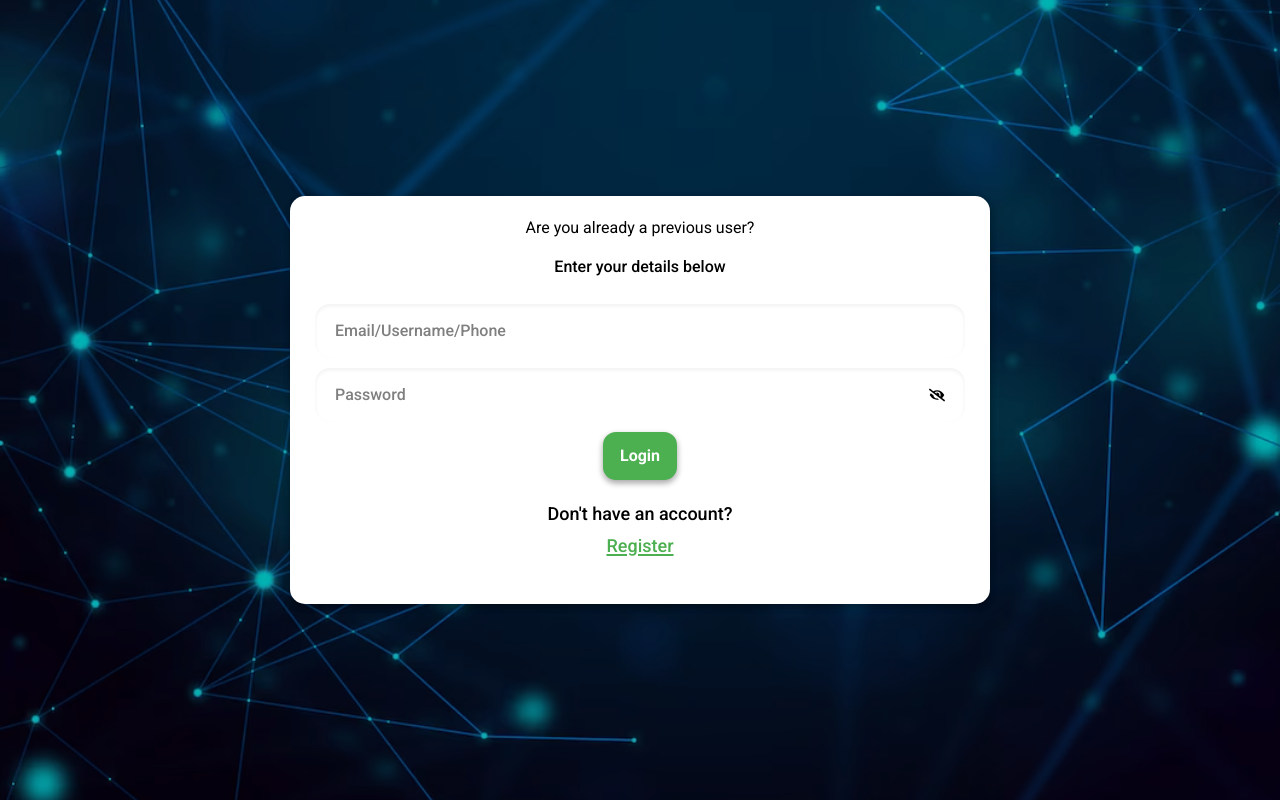
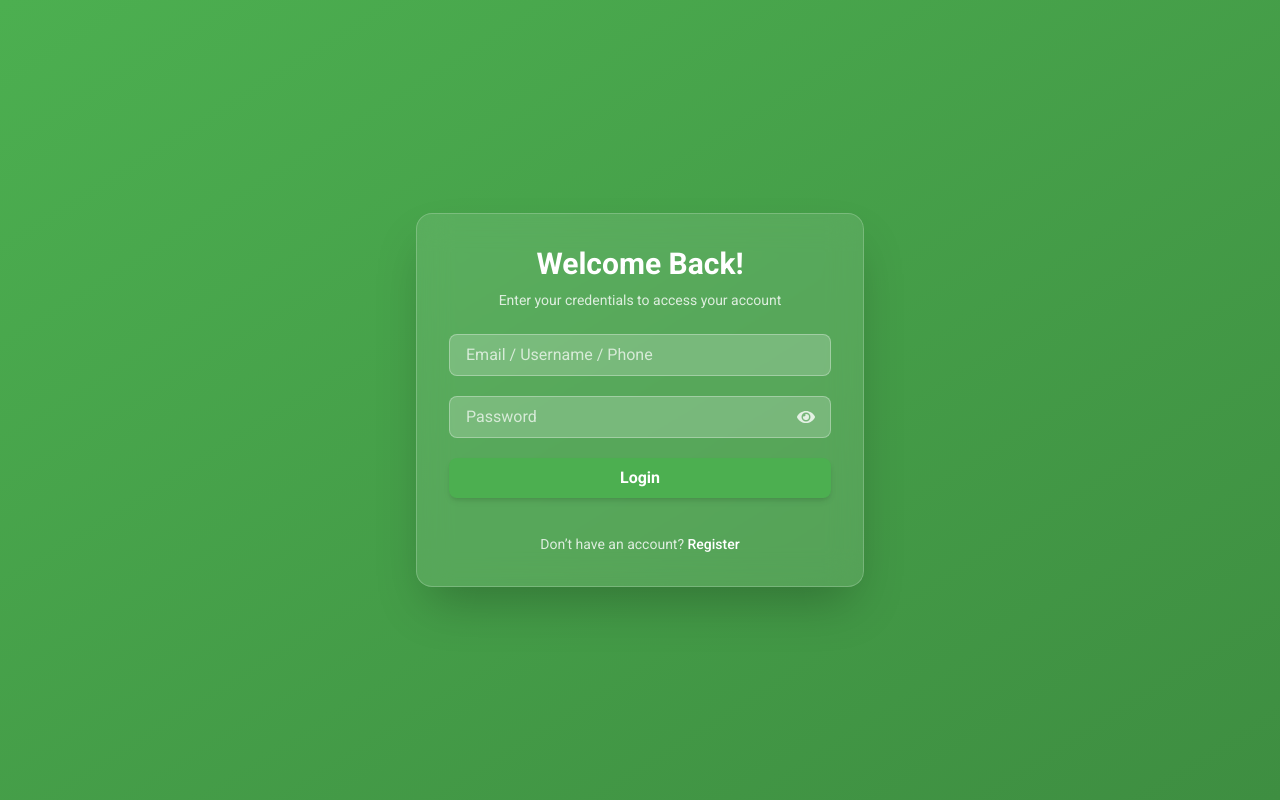
Before and after one commit to prithvijitbasak/pb-expense-tracker, a React (Vite) app in the folder frontend/: page /login in a window 1280 px wide. Built offline with nearby package versions, Linux system fonts and the light colour scheme.

Commit message:
Updated the design of the login page and updated the link of the add expense cta on dashboard

```diff
--- a/frontend/package.json
+++ b/frontend/package.json
@@ -15,6 +15,7 @@
     "chart.js": "^4.5.0",
     "dotenv": "^16.5.0",
     "jwt-decode": "^4.0.0",
+    "lucide-react": "^0.553.0",
     "prop-types": "^15.8.1",
     "react": "^19.1.0",
     "react-chartjs-2": "^5.3.0",
--- a/frontend/src/components/Login.jsx
+++ b/frontend/src/components/Login.jsx
@@ -6,6 +6,8 @@ import { API, isAuthenticated } from "../utils/auth"; // Import the function
 import { toast } from "react-toastify";
 import { FaEyeSlash, FaEye } from "react-icons/fa";
 import { useAuth } from "../context/AuthContext";
+import { Eye, EyeOff } from "lucide-react";
+import LoginShimmer from "./shimmerUIs/LoginShimmer";
 
 const Login = () => {
   const { setToken, setIsLogin, user } = useAuth();
@@ -27,10 +29,10 @@ const Login = () => {
 
   // Redirect if already logged in
   useEffect(() => {
-    if (isAuthenticated()) {
+    if (isAuthenticated() && user) {
       navigate(`/${user.username}`); // Redirect to home if user is already logged in
     }
-  }, [navigate]);
+  }, [user, navigate]);
 
   const handleInput = (e) => {
     setLoggedInUser({
@@ -54,7 +56,7 @@ const Login = () => {
       if (response.ok) {
         localStorage.setItem("token", res_data.token); // Store token in localStorage
         setLoggedInUser({ identifier: "", password: "" });
-        navigate(`/${user.username}`); // Redirect to home
+        // navigate(`/${res_data.username}`); // Redirect to home
         setToken(res_data.token);
         setIsLogin(true);
         toast.success("Logged in successfully");
@@ -70,22 +72,34 @@ const Login = () => {
     }
   };
 
+
   return (
-    <div className="login-form-wrapper">
-      <div className="container">
-        <div className="login-form-contents">
-          <h3>Are you already a previous user?</h3>
-          <p>Enter your details below</p>
-          <form className="expense-login-form" onSubmit={handleSubmit}>
+    <div className="flex min-h-screen items-center justify-center bg-gradient-to-br from-[#4caf50] to-[#3e8e41] p-4">
+      <div className="w-full max-w-md bg-white/10 backdrop-blur-lg rounded-2xl shadow-2xl p-8 border border-white/20">
+        {/* Heading Section */}
+        <div className="text-center mb-6">
+          <h3 className="text-3xl font-bold text-white mb-2">Welcome Back!</h3>
+          <p className="text-white/80 text-sm">
+            Enter your credentials to access your account
+          </p>
+        </div>
+
+        {/* Login Form */}
+        <form className="space-y-5" onSubmit={handleSubmit}>
+          {/* Identifier Field */}
+          <div>
             <input
               type="text"
               name="identifier"
-              placeholder="Email/Username/Phone"
+              placeholder="Email / Username / Phone"
               value={loggedInUser.identifier}
               onChange={handleInput}
               required
-              className="select-none"
+              className="w-full rounded-lg border border-white/30 bg-white/20 text-white placeholder-white/70 focus:ring-2 focus:ring-[#81c784] focus:outline-none px-4 py-2 transition-all select-none"
             />
+          </div>
+
+          {/* Password Field */}
           <div className="relative">
             <input
               type={viewPassword ? "text" : "password"}
@@ -94,28 +108,40 @@ const Login = () => {
               value={loggedInUser.password}
               onChange={handleInput}
               required
-                className="select-none"
+              className="w-full rounded-lg border border-white/30 bg-white/20 text-white placeholder-white/70 focus:ring-2 focus:ring-[#81c784] focus:outline-none px-4 py-2 pr-10 transition-all select-none"
             />
+
             {viewPassword ? (
-                <FaEye
-                  className="absolute right-5 top-1/2 -translate-y-1/2 cursor-pointer"
+              <FaEyeSlash
+                className="absolute right-4 top-1/2 -translate-y-1/2 text-white/80 hover:text-white cursor-pointer"
                 onClick={handleViewPassword}
+                size={18}
               />
             ) : (
-                <FaEyeSlash
-                  className="absolute right-5 top-1/2 -translate-y-1/2 cursor-pointer"
+              <FaEye
+                className="absolute right-4 top-1/2 -translate-y-1/2 text-white/80 hover:text-white cursor-pointer"
                 onClick={handleViewPassword}
+                size={18}
               />
             )}
           </div>
-            <button type="submit" className="submit-btn select-none">
+
+          {/* Submit Button */}
+          <button
+            type="submit"
+            className="w-full bg-[#4caf50] hover:bg-[#45a049] text-white font-semibold rounded-lg py-2 transition-all duration-300 shadow-md hover:shadow-[#4caf50]/40 select-none"
+          >
             Login
           </button>
-            <div className="signup-div">
-              <p className="signup-text">
-                Don&apos;t have an account? <br />
-                <Link to="/register" className="signup-link">
-                  {" "}
+
+          {/* Register Section */}
+          <div className="text-center mt-4">
+            <p className="text-white/80 text-sm">
+              Don’t have an account?{" "}
+              <Link
+                to="/register"
+                className="text-white font-medium hover:text-[#c8e6c9] transition-all"
+              >
                 Register
               </Link>
             </p>
@@ -123,7 +149,6 @@ const Login = () => {
         </form>
       </div>
     </div>
-    </div>
   );
 };
 
--- a/frontend/src/components/WelcomeAddBanner.jsx
+++ b/frontend/src/components/WelcomeAddBanner.jsx
@@ -2,10 +2,12 @@ import "../assets/styles/WelcomeAddBanner.css";
 import { Link } from "react-router-dom";
 import { API } from "../utils/auth";
 import { useEffect, useState } from "react";
-import {ShimmerBar} from "./ShimmerUI";
+import { ShimmerBar } from "./ShimmerUI";
+import { useAuth } from "../context/AuthContext";
 
 const WelcomeAddBanner = () => {
   const [name, setName] = useState("");
+  const { user } = useAuth();
 
   const fetchName = async () => {
     const token = localStorage.getItem("token");
@@ -42,7 +44,10 @@ const WelcomeAddBanner = () => {
         <p className="add-expense-card-text">Have spent money on something?</p>
         <p className="add-expense-card-text">Add your expenses below &darr;</p>
         <div className="add-expense-btn-div">
-          <Link to={"/add-expense"} className="add-expense-btn">
+          <Link
+            to={`/${user.username}/add-expense`}
+            className="add-expense-btn"
+          >
             Add Expense
           </Link>
         </div>
--- /dev/null
+++ b/frontend/src/components/shimmerUIs/LoginShimmer.jsx
@@ -0,0 +1,30 @@
+const LoginShimmer = () => {
+  return (
+    <div className="flex min-h-screen items-center justify-center bg-gradient-to-br from-[#4caf50] to-[#3e8e41] p-4">
+      <div className="w-full max-w-md bg-white/10 backdrop-blur-lg rounded-2xl shadow-2xl p-8 border border-white/20 animate-pulse">
+        {/* Title Skeleton */}
+        <div className="space-y-3 text-center mb-6">
+          <div className="mx-auto h-7 w-3/4 bg-white/20 rounded"></div>
+          <div className="mx-auto h-4 w-1/2 bg-white/10 rounded"></div>
+        </div>
+
+        {/* Form Skeleton */}
+        <div className="space-y-5">
+          {/* Input 1 */}
+          <div className="h-10 w-full bg-white/20 rounded-lg"></div>
+
+          {/* Input 2 (password) */}
+          <div className="h-10 w-full bg-white/20 rounded-lg"></div>
+
+          {/* Button */}
+          <div className="h-10 w-full bg-[#4caf50]/60 rounded-lg"></div>
+
+          {/* Register text */}
+          <div className="mx-auto mt-4 h-4 w-2/3 bg-white/10 rounded"></div>
+        </div>
+      </div>
+    </div>
+  );
+};
+
+export default LoginShimmer;
```
Also changed, not shown: 1 other file (tests, documents, lock files or other folders). Lines whose indentation alone changed are shown as unchanged.
